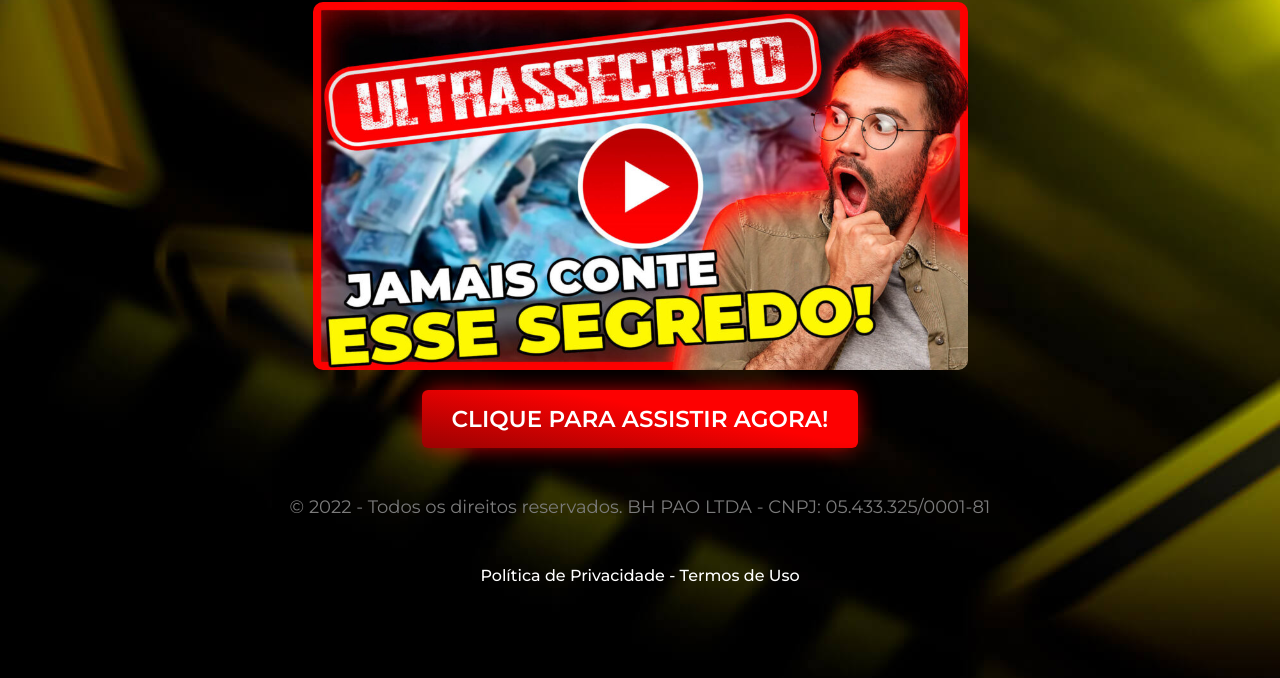
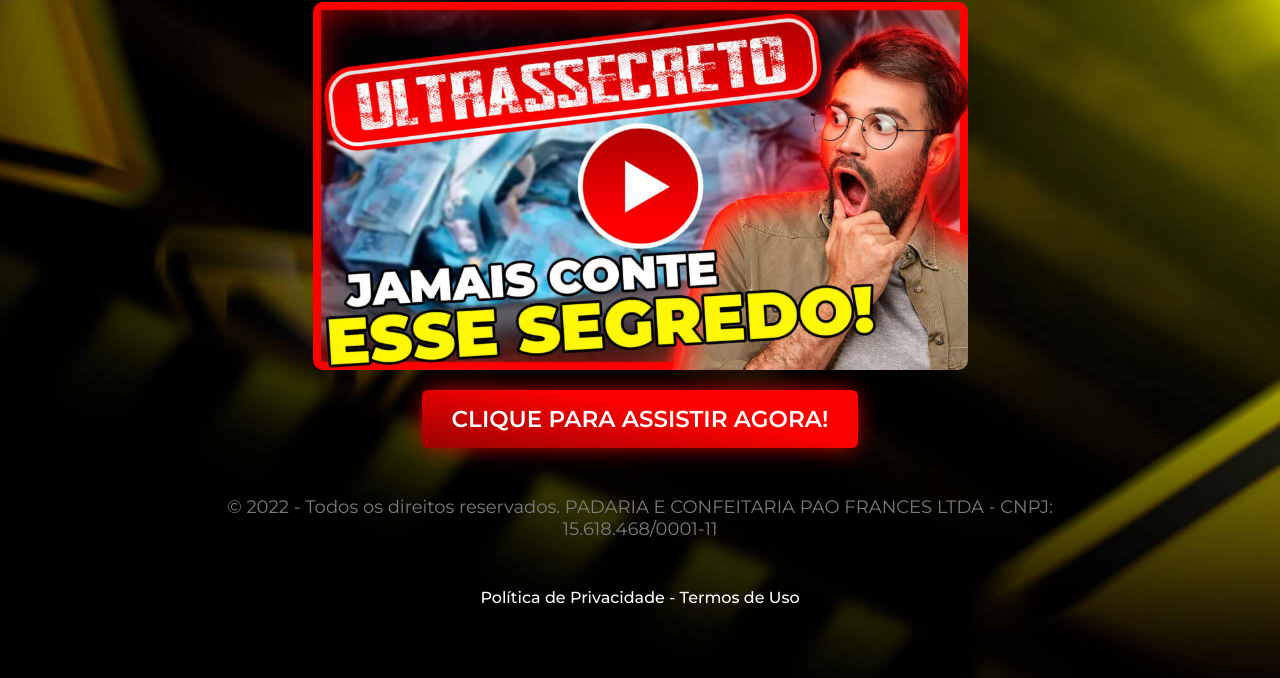
Before and after one commit to Lugasan1/rendaparavoce4.online, a plain HTML site: page index.html in a window 1280 px wide. Shown: the part 122-800 px from the top of the page. Drawn offline with Linux system fonts and the light colour scheme.

Commit message:
Update index.html

```diff
--- a/index.html
+++ b/index.html
@@ -22,7 +22,7 @@
     <a href="" class="cta">CLIQUE PARA ASSISTIR AGORA!</a>
 
       <p class="copyright">
-      © 2022 - Todos os direitos reservados. BH PAO LTDA - CNPJ: 05.433.325/0001-81
+      © 2022 - Todos os direitos reservados. PADARIA E CONFEITARIA PAO FRANCES LTDA - CNPJ: 15.618.468/0001-11
     </p>
 
     <h3>Política de Privacidade - Termos de Uso</h3>
```
